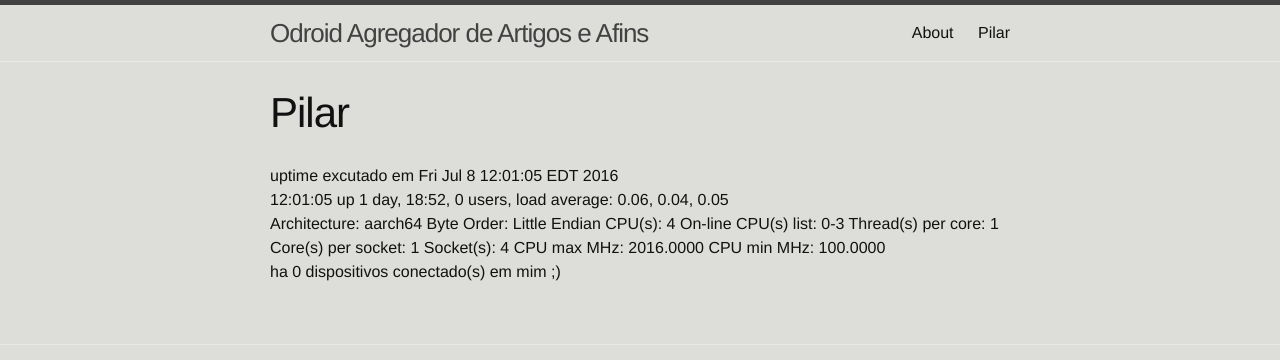
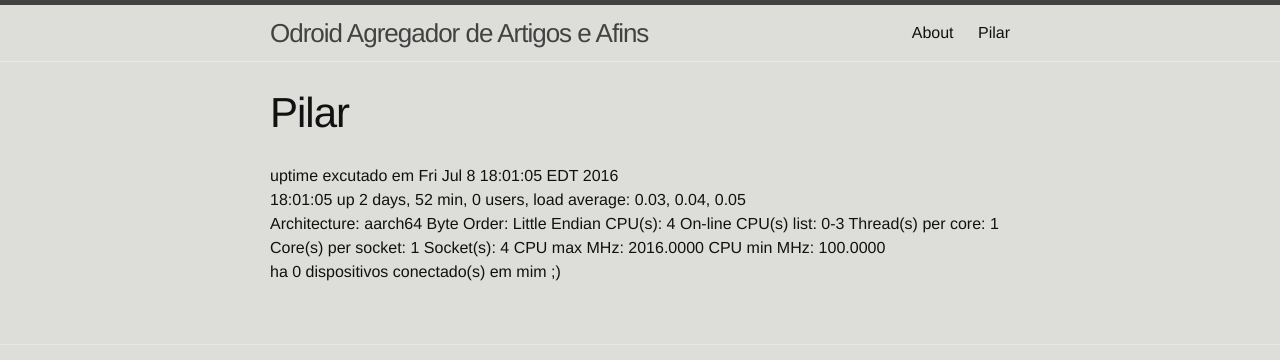
Before and after one commit to robsonneto5pi/odroid-br.github.io, a Jekyll site: the page built from pilar.md, in a window 1280 px wide. Shown: the top 360 px of the page. Built offline with Jekyll 4.4.1, drawn with Linux system fonts in a browser that asks for light colours.

Commit message:
pilar.html

```diff
--- a/_includes/pilar.html
+++ b/_includes/pilar.html
@@ -1,7 +1,7 @@
 <html>
-uptime excutado em Fri Jul  8 12:01:05 EDT 2016
+uptime excutado em Fri Jul  8 18:01:05 EDT 2016
 <br>
- 12:01:05 up 1 day, 18:52,  0 users,  load average: 0.06, 0.04, 0.05
+ 18:01:05 up 2 days, 52 min,  0 users,  load average: 0.03, 0.04, 0.05
 <br>
 Architecture:          aarch64
 Byte Order:            Little Endian
```
